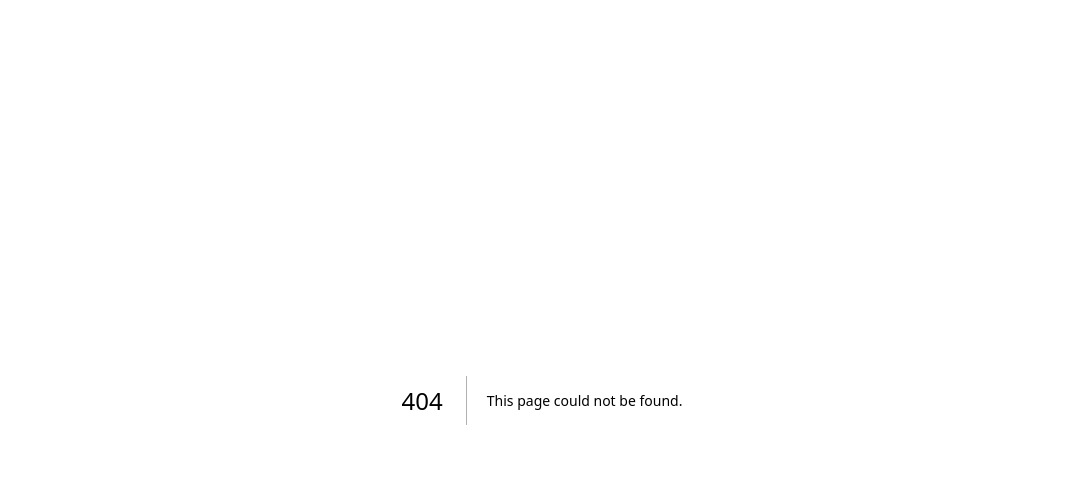
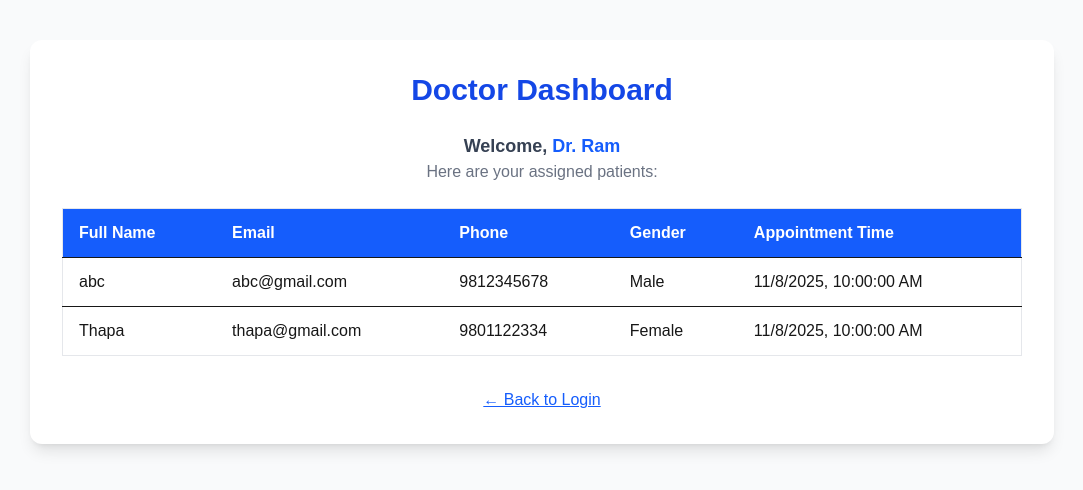
Before and after one commit to Biraj-Thapa/clickbyte-hospital-frontend, a Next.js app: page /doctor in a window 1280 px wide. Before the commit this address had no page. Shown: the top 490 px of the page, without its empty margins (98-1181 px from the left). Built offline with nearby package versions, Linux system fonts and the light colour scheme.

Commit message:
added users

```diff
--- /dev/null
+++ b/src/app/doctor/page.js
@@ -0,0 +1,70 @@
+"use client";
+import { useState, useEffect } from "react";
+import { usersData } from "@/data/users";
+import { doctors } from "@/data/doctors";
+import BackButton from "@/components/BackButton";
+
+export default function DoctorPage() {
+  const [doctorName, setDoctorName] = useState("Dr. Ram");
+  const [patients, setPatients] = useState([]);
+
+  useEffect(() => {
+    const assigned = usersData.filter(
+      (u) => u.assignedDoctor === doctorName && u.role === "User"
+    );
+    setPatients(assigned);
+  }, [doctorName]);
+
+  return (
+    <div className="min-h-screen bg-gray-50 py-10 px-6">
+      <div className="max-w-5xl mx-auto bg-white shadow-lg rounded-xl p-8">
+        <h1 className="text-3xl font-bold text-center text-blue-700 mb-6">
+          Doctor Dashboard
+        </h1>
+
+        <div className="text-center mb-6">
+          <p className="text-lg font-semibold text-gray-700">
+            Welcome, <span className="text-blue-600">{doctorName}</span>
+          </p>
+          <p className="text-gray-500">Here are your assigned patients:</p>
+        </div>
+        {patients.length > 0 ? (
+          <div className="overflow-x-auto">
+            <table className="min-w-full border border-gray-200 rounded-lg">
+              <thead className="bg-blue-600 text-white">
+                <tr>
+                  <th className="py-3 px-4 text-left">Full Name</th>
+                  <th className="py-3 px-4 text-left">Email</th>
+                  <th className="py-3 px-4 text-left">Phone</th>
+                  <th className="py-3 px-4 text-left">Gender</th>
+                  <th className="py-3 px-4 text-left">Appointment Time</th>
+                </tr>
+              </thead>
+              <tbody>
+                {patients.map((p) => (
+                  <tr key={p.id} className="border-t hover:bg-blue-50">
+                    <td className="py-3 px-4">{p.fullName}</td>
+                    <td className="py-3 px-4">{p.email}</td>
+                    <td className="py-3 px-4">{p.phone}</td>
+                    <td className="py-3 px-4">{p.gender}</td>
+                    <td className="py-3 px-4">
+                      {new Date(p.appointmentTime).toLocaleString()}
+                    </td>
+                  </tr>
+                ))}
+              </tbody>
+            </table>
+          </div>
+        ) : (
+          <p className="text-center text-gray-500 mt-6">
+            No patients assigned to you yet.
+          </p>
+        )}
+
+        <div className="text-center mt-8">
+          <BackButton />
+        </div>
+      </div>
+    </div>
+  );
+}
--- a/src/data/users.js
+++ b/src/data/users.js
@@ -21,4 +21,28 @@ export const usersData = [
     appointmentTime: "2025-11-08T10:00",
     assignedDoctor: "Dr. Sita",
   },
+
+  {
+    id: 3,
+    fullName: "Biraj",
+    email: "biraj@gmail.com",
+    phone: "9801122334",
+    role: "User",
+    gender: "Male",
+    address: "Ktm, Nepal",
+    appointmentTime: "2025-11-08T10:00",
+    assignedDoctor: "Dr. Ravan",
+  },
+  {
+    id: 4,
+    fullName: "Thapa",
+    email: "thapa@gmail.com",
+    phone: "9801122334",
+    role: "User",
+    gender: "Female",
+    address: "Ktm, Nepal",
+    appointmentTime: "2025-11-08T10:00",
+    assignedDoctor: "Dr. Ram",
+  },
+
 ];
```
